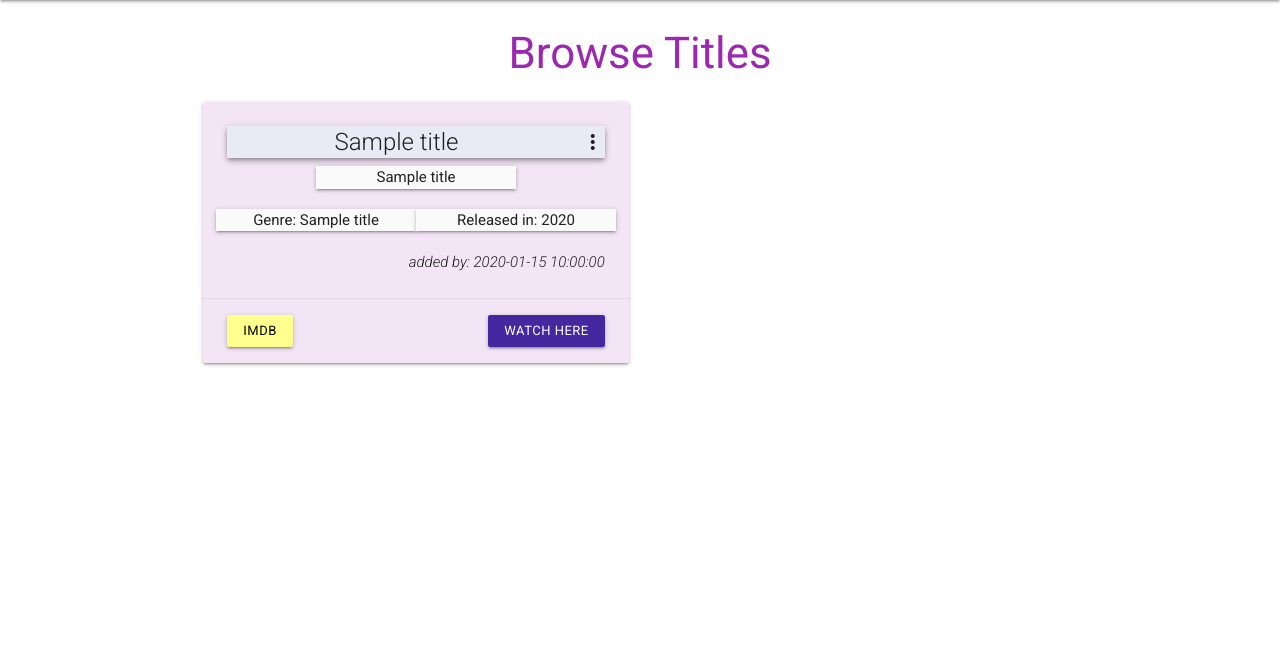
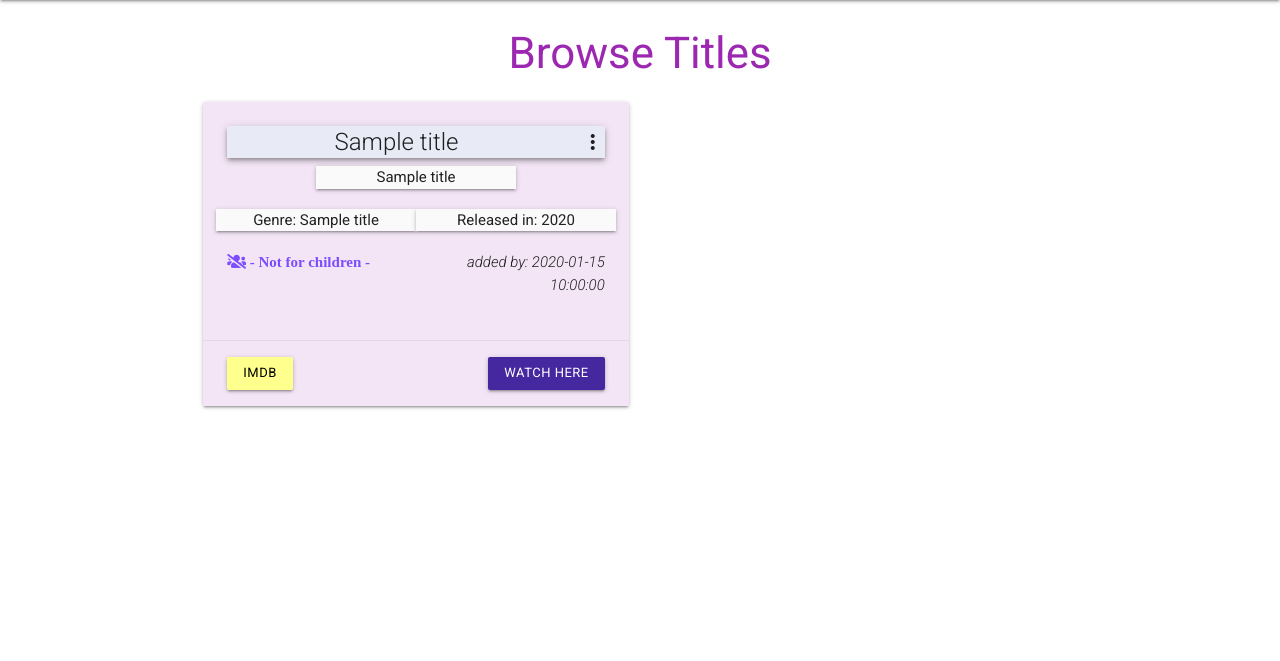
Before and after one commit to jltps/WtW-ms3, a Flask app: page /browse in a window 1280 px wide. Shown: the part 64-725 px from the top of the page. Run offline with Flask 2, Linux system fonts and the light colour scheme; a database or web service that is not in the repository returns one stand-in record (values such as "Sample title"); some libraries are stand-ins or nearby versions.

Commit message:
Add all_ages functionality

```diff
--- a/app.py
+++ b/app.py
@@ -80,13 +80,13 @@ def login():
 @app.route("/add_title", methods=["GET", "POST"])
 def add_title():
     if request.method == "POST":
-        # all_ages = "true" if request.form.get("all_ages") else "false"
+        all_ages = "yes" if request.form.get("all_ages") else "no"
         title = {
             "title_name": request.form.get("title_name"),
             "type_name": request.form.get("title_types"),
             "genre_name": request.form.get("genres"),
             "platform_name": request.form.get("platforms"),
-            # "all_ages": all_ages,
+            "all_ages": all_ages,
             "release_year": request.form.get("release_year"),
             "imdb": request.form.get("imdb"),
             "wtw": request.form.get("wtw"),
--- a/templates/add_title.html
+++ b/templates/add_title.html
@@ -44,10 +44,10 @@
                     </select>
                 </div>
                 <!-- Suitable for all ages toggle -->
-                <div class="col s6 offset-s3 l6">
+                <div class="input-field col s6 offset-s3 l6">
                     <p>
                         <label>
-                          <input type="checkbox"/>
+                          <input type="checkbox" id="all_ages" name="all_ages"/>
                           <span >Check if title is suitable for all ages</span>
                         </label>
                     </p>
--- a/templates/browse.html
+++ b/templates/browse.html
@@ -22,7 +22,18 @@
                             <p>Released in: {{ title.release_year }}</p>
                         </div>
                     </div>
-                    <p id="added_by"><em>added by: {{ title.created_by }}</em></p>
+                    <div class="row">
+                        <div class="col s12 m6">
+                            {% if title.all_ages == "yes" %}
+                                <i class="fas fa-users prefix deep-purple-text text-accent-2">   - For all ages -</i>
+                            {% else %}
+                                <i class="fas fa-users-slash prefix deep-purple-text text-accent-2">   - Not for children -</i>
+                            {% endif %}
+                        </div>
+                        <div class="col s12 m6">
+                            <p id="added_by"><em>added by: {{ title.created_by }}</em></p>
+                        </div>
+                    </div>
                 </div>
                 <div class="card-reveal grey lighten-3">
                     <span class="card-title grey-text text-darken-4">This is why this title is recommended:<i class="material-icons right">close</i></span>
```
